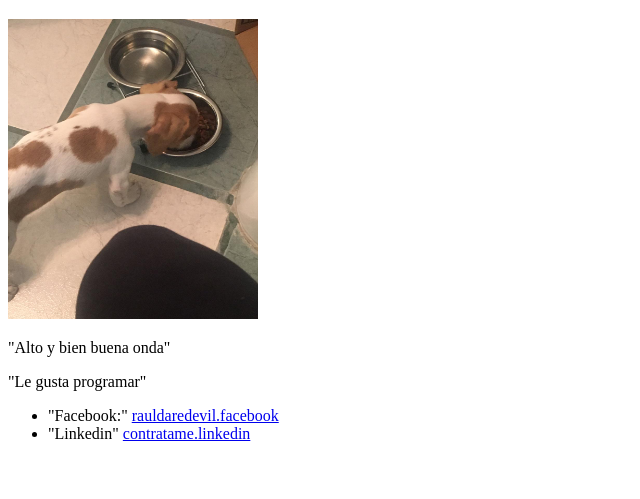
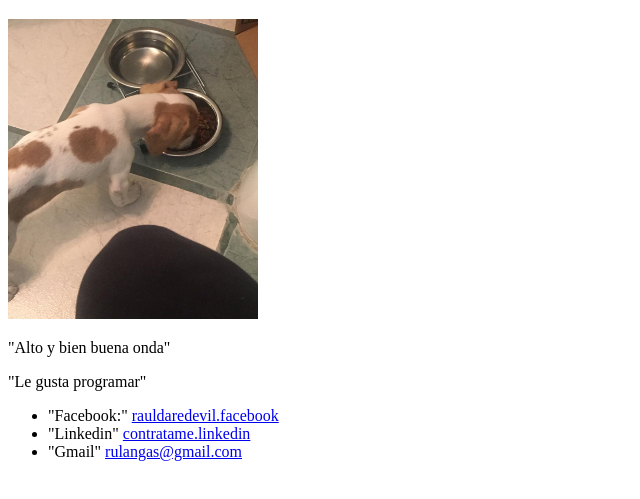
Before and after one commit to Rulowizard/Rulowizard.github.io, a plain HTML site: page index.html in a window 1280 px wide. Shown: the part 61-560 px from the top of the page, without its empty margins (0-640 px from the left). Drawn offline with Linux system fonts and the light colour scheme.

Commit message:
Actualización de pagina web

```diff
--- a/index.html
+++ b/index.html
@@ -16,6 +16,7 @@
 		<ul>
 			<li> "Facebook:" <a href="#">rauldaredevil.facebook</a>  </li>
 			<li> "Linkedin" <a href="#">contratame.linkedin</a>  </li>
+			<li> "Gmail" <a href="#">rulangas@gmail.com</a> </li>
 
 		</ul>
 
```
